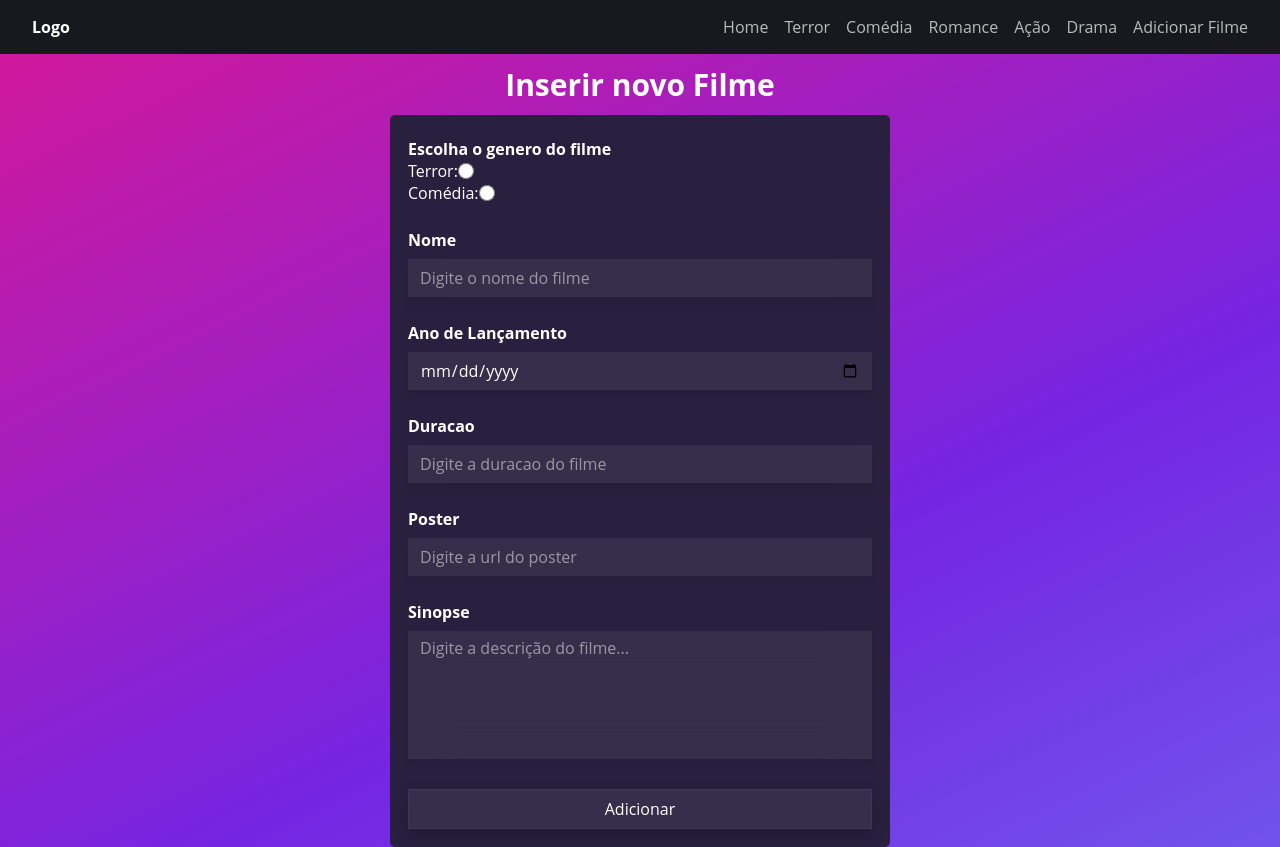
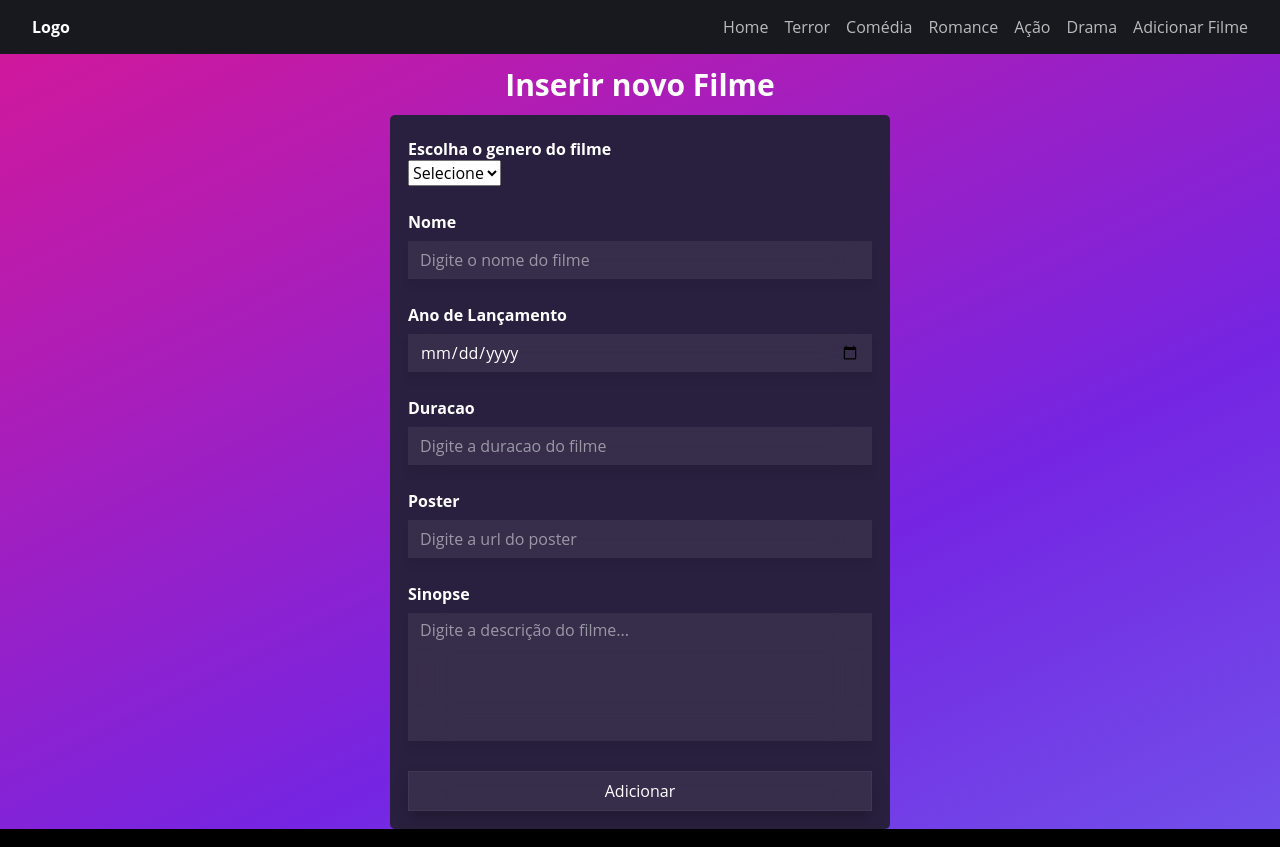
Before and after one commit to fernandorussie/cinemaAPI, a React (Vite) app: page /adiciona in a window 1280 px wide. Built offline with nearby package versions, Linux system fonts and the light colour scheme.

Commit message:
update form

```diff
--- /dev/null
+++ b/src/routes/Acao/styles.css
@@ -0,0 +1,60 @@
+*{
+  margin: 0;
+  padding: 0;
+  box-sizing: border-box;
+}
+body{
+  -webkit-font-smoothing: antialiased;
+}
+
+::-webkit-scrollbar {
+  width: 7px;
+  height: 3px;
+  background-color: rgba(255, 255, 255, 0.1);;
+  box-shadow: rgb(0 0 0 / 50%) 0px 0px 6px inset;
+}
+::-webkit-scrollbar-thumb {
+  border-radius: 10px;
+  height: 3px;
+  background-color: rgba(10, 1, 1, 0.55);
+  box-shadow: rgb(0 0 0 / 10%) 0px 0px 6px inset;
+}
+::-webkit-scrollbar-track {
+  box-shadow: rgb(0 0 0 / 10%) 0px 0px 6px inset;
+  border-radius: 15px;
+}
+
+
+.container{
+  width: 100%;
+  max-width: 1300px;
+  display: flex;
+  align-items: center;
+  justify-content: center;
+  flex-direction: column;
+  margin: 0 auto;
+  padding: 2rem;
+}
+.container h1{
+  margin: 2rem;
+  font-weight: bold;
+  font-size: 36px;
+}
+.box-cards {
+  width: 100%;
+  height: 100%;
+  display: flex;
+  justify-content: center;
+  align-items: center;
+  flex-flow: wrap;
+  /* display: grid;
+  grid-template-columns: repeat(4, 1fr);
+  grid-template-rows: repeat(2, 1fr);
+  grid-column-gap: 10px;
+  grid-row-gap: 10px; */
+
+}
+h5{
+  font-size:1.4em;
+  font-weight:700;
+}
--- a/src/routes/Adiciona/adiciona.css
+++ b/src/routes/Adiciona/adiciona.css
@@ -94,3 +94,58 @@ textarea::placeholder {
   background: rgba(255, 255, 255, 0.26);
   transition-duration: 0.5s;
 }
+
+
+
+
+
+
+.select-selected {
+  background-color: DodgerBlue;
+}
+
+/* Style the arrow inside the select element: */
+.select-selected:after {
+  position: absolute;
+  content: "";
+  top: 14px;
+  right: 10px;
+  width: 0;
+  height: 0;
+  border: 6px solid transparent;
+  border-color: #fff transparent transparent transparent;
+}
+
+/* Point the arrow upwards when the select box is open (active): */
+.select-selected.select-arrow-active:after {
+  border-color: transparent transparent #fff transparent;
+  top: 7px;
+}
+
+/* style the items (options), including the selected item: */
+.select-items div,.select-selected {
+  color: #ffffff;
+  padding: 8px 16px;
+  border: 1px solid transparent;
+  border-color: transparent transparent rgba(0, 0, 0, 0.1) transparent;
+  cursor: pointer;
+}
+
+/* Style items (options): */
+.select-items {
+  position: absolute;
+  background-color: DodgerBlue;
+  top: 100%;
+  left: 0;
+  right: 0;
+  z-index: 99;
+}
+
+/* Hide the items when the select box is closed: */
+.select-hide {
+  display: none;
+}
+
+.select-items div:hover, .same-as-selected {
+  background-color: rgba(0, 0, 0, 0.1);
+}
--- a/src/routes/Adiciona/index.jsx
+++ b/src/routes/Adiciona/index.jsx
@@ -16,11 +16,6 @@ const Adiciona = () => {
 
   const [genero, setGenero] = useState('');
 
-  const handleGenero = (e) => {
-    setGenero(e)
-    console.log(genero)
-  }
-
   const addItem = async (e) => {
     e.preventDefault();
 
@@ -38,14 +33,14 @@ const Adiciona = () => {
       <form className="form-content" onSubmit={(e) => addItem(e)}>
         <div className="input-box">
           <label className="title-label">Escolha o genero do filme</label>
-          <label htmlFor="">
-            Terror:
-            <input type="radio" name="genero" required onChange={(e) => handleGenero(e.target.value)} value='terror'/>
-          </label>
-          <label htmlFor="">
-            Comédia:
-            <input type="radio" name="genero" required onChange={(e) => handleGenero(e.target.value)} value='comedia'/>
-          </label>
+          <select name="genero" onChange={(e) => setGenero(e.target.value)} required>
+            <option value=''>Selecione</option>
+            <option value="terror">Terror</option>
+            <option value="comedia">Comedia</option>
+            <option value="acao">Ação</option>
+            <option value="drama">Drama</option>
+            <option value="romance">Romance</option>
+          </select>
         </div>
         <div className="input-box">
           <label className="title-label">Nome</label>
--- a/src/routes/Filme/filme.css
+++ b/src/routes/Filme/filme.css
@@ -8,7 +8,7 @@
 }
 body{
   width: 100vw;
-	height: 100vh;
+	min-height: 100vh;
   background: linear-gradient(334deg, #6b97f7, #7525e2, #f7137e);
 	background-size: 180% 180%;
 	animation: gradient-animation 6s ease infinite;
```
Also changed, not shown: src/routes/Acao/index.jsx (added, +56 -0 lines).
